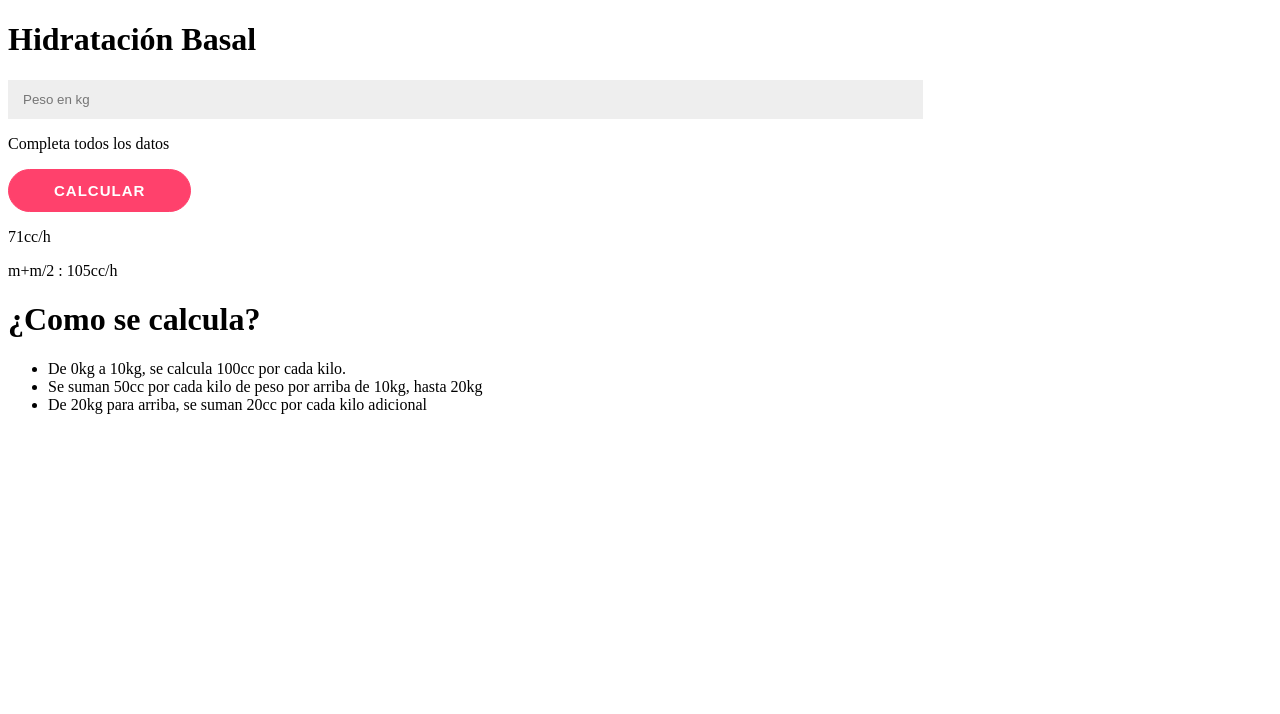
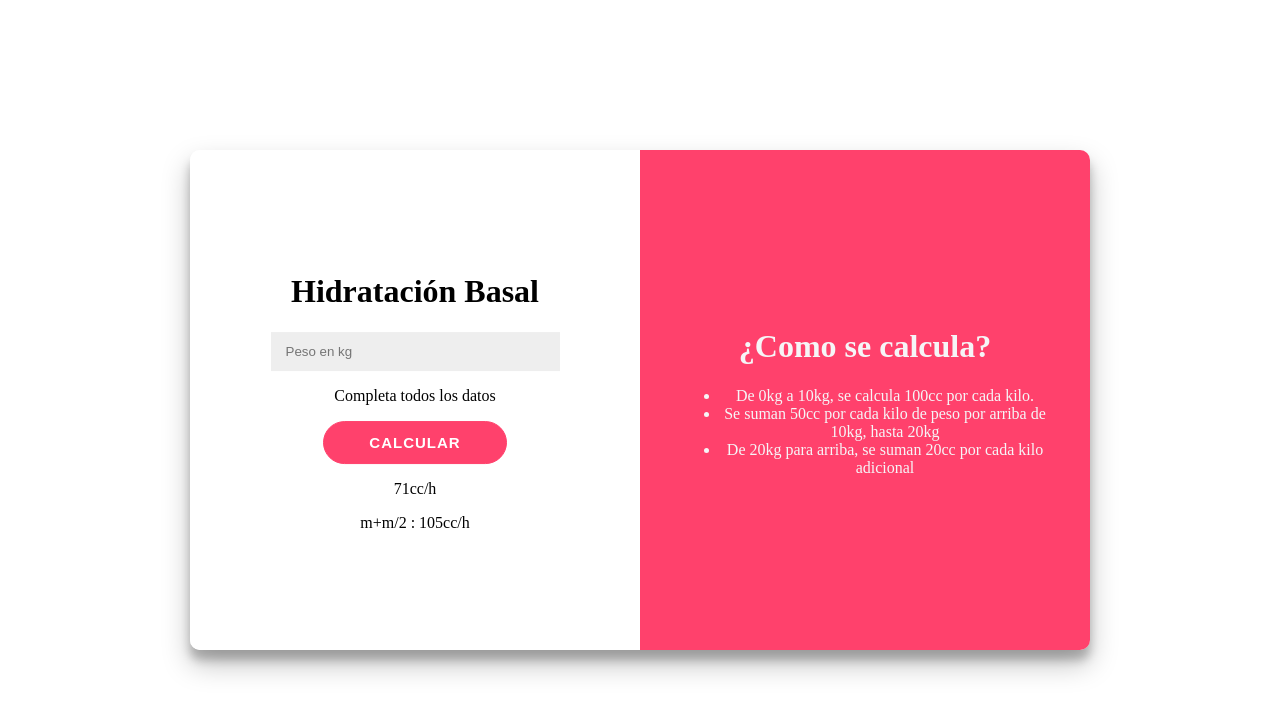
Before and after one commit to Wall-851M/CalculadoraBasal, a plain HTML site: page index.html in a window 1280 px wide. Drawn offline with Linux system fonts and the light colour scheme.

Commit message:
HTML, CSS

```diff
--- a/index.html
+++ b/index.html
@@ -5,19 +5,22 @@
     <meta name="viewport" content="width=device-width, initial-scale=1.0">
     <title>calculadora de hidratación</title>
     <link rel="stylesheet" href="style.css">
+    <script src="script.js" defer></script>
 </head>
 <body>
-    <div>
-        <div>
+    <div id="contenedor">
+        <div id="calculadora">
+            <div class="contenido">
                 <h1>Hidratación Basal</h1>
                 <input type="number" placeholder="Peso en kg" />
                 <p>Completa todos los datos</p>
                 <button>Calcular</button>
                 <p>71cc/h</p>
                 <p>m+m/2 : 105cc/h</p>
-
             </div>
-        <div>
+        </div>
+        <div id="detalle">
+            <div class="contenido">
                 <h1>¿Como se calcula?</h1>
                  <ul>
                     <li>De 0kg a 10kg, se calcula 100cc por cada kilo.</li>
@@ -26,5 +29,6 @@
                 </ul>
             </div>
         </div>
+    </div>
 </body>
 </html>
```
Lines whose indentation alone changed are shown as unchanged.
